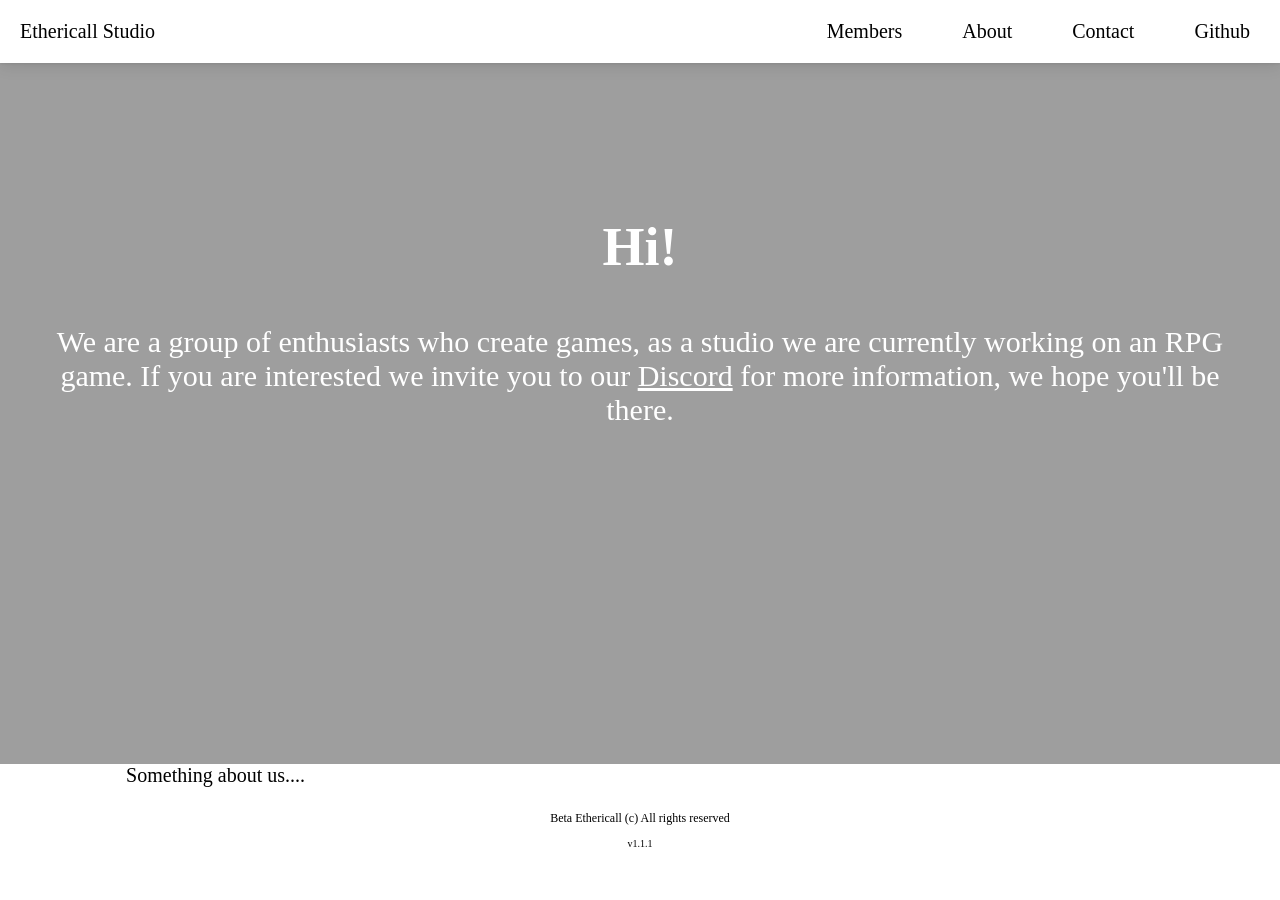
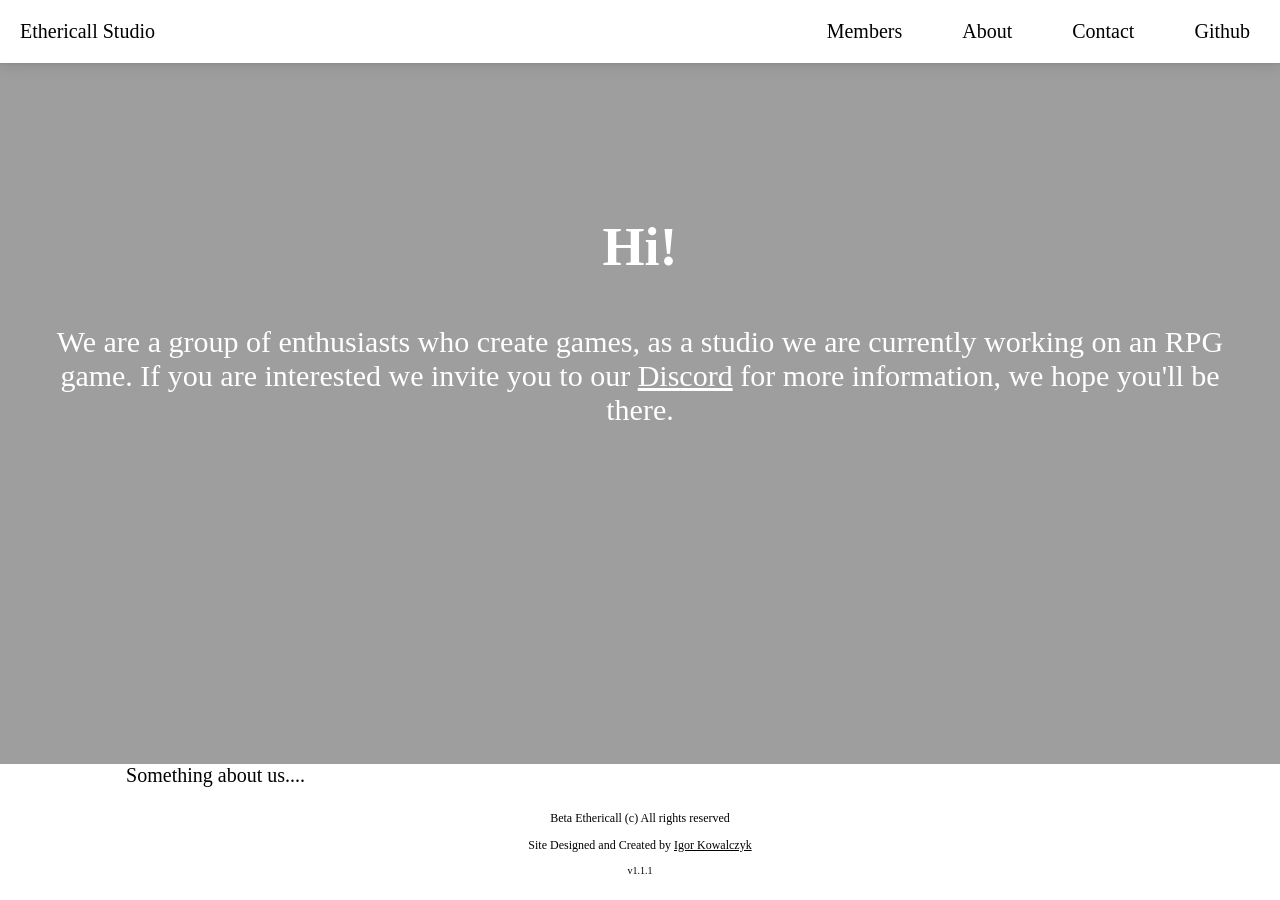
Before and after one commit to Ethericall-Studio/ethericall-studio.github.io, a Jekyll site: the page built from index.html, in a window 1280 px wide and 900 px high, scrolled down 136 px. Built offline with Jekyll 4.4.1, drawn with Linux system fonts in a browser that asks for light colours; some web fonts are replaced; before the commit the page ends 1009 px from its top, so only the background shows below that.

Commit message:
Add self-credit :)

```diff
--- a/_includes/footer.html
+++ b/_includes/footer.html
@@ -1,3 +1,5 @@
 <div id="footer">
-<p id="footerfix">{{ site.name }} (c) All rights reserved</p><small id="footerversion">{{ site.version }}</small>
+<p id="footerfix">{{ site.name }} (c) All rights reserved</p>
+<p>Site Designed and Created by <a href="https://igorkowalczyk.github.io/?ref=Ethericall">Igor Kowalczyk</a></p>
+<small id="footerversion">{{ site.version }}</small>
 </div>
```
